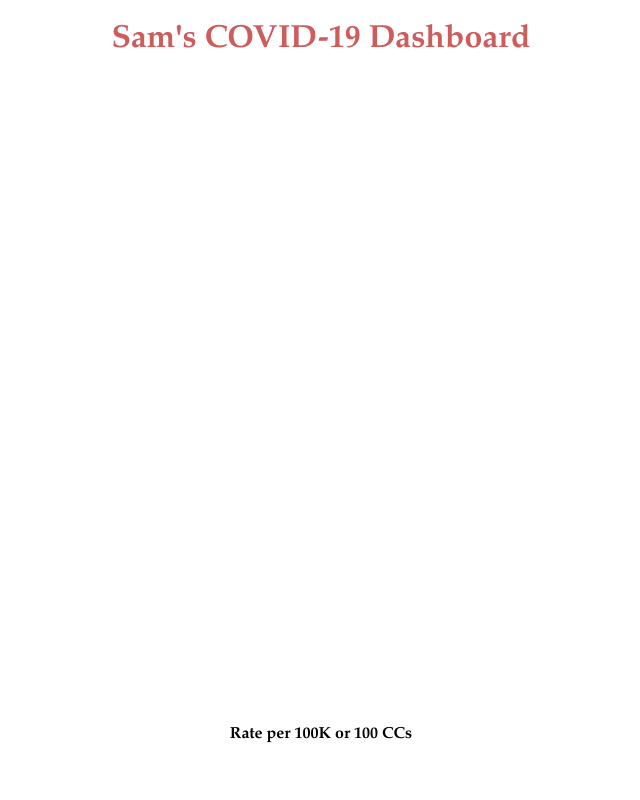
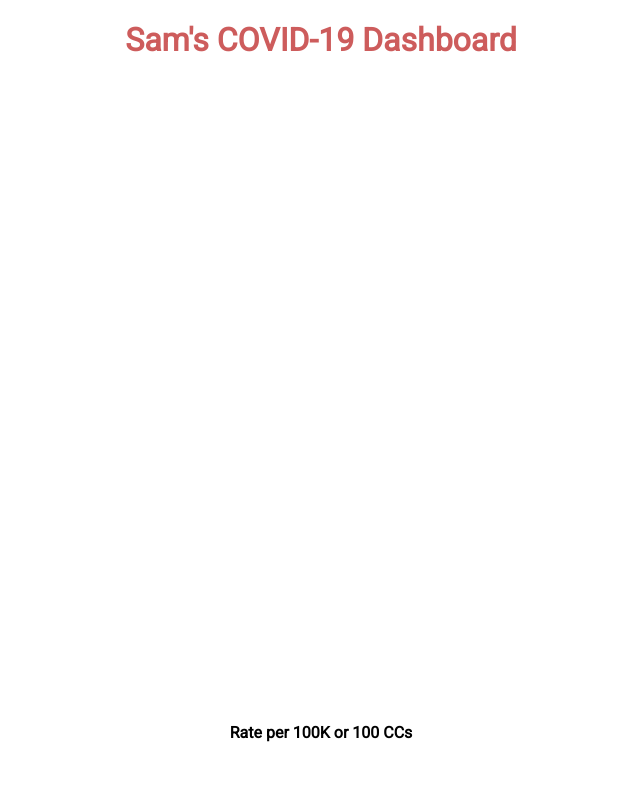
Before and after one commit to parmsam/covid-19-dashboard, a plain HTML site: page index.html in a window 1280 px wide. Shown: the top 800 px of the page, without its empty margins (319-959 px from the left). Drawn offline with nearby package versions, Linux system fonts and the light colour scheme; no server answers; a web font is replaced by a local one.

Commit message:
font change to roboto

```diff
--- a/styles.css
+++ b/styles.css
@@ -1,5 +1,5 @@
 * {
-  font-family: Palatino, Roboto, Times New Roman;
+  font-family: Roboto, Palatino, Times New Roman;
 }
 
 .head {
```
